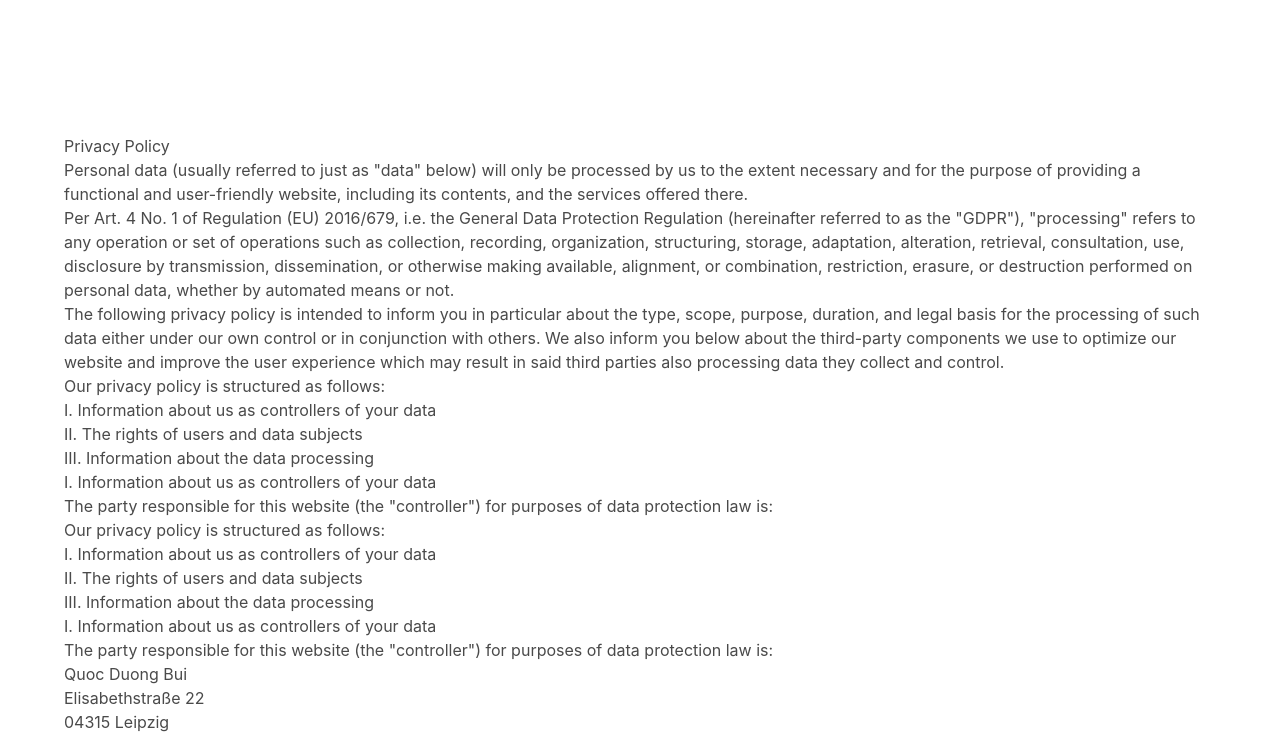
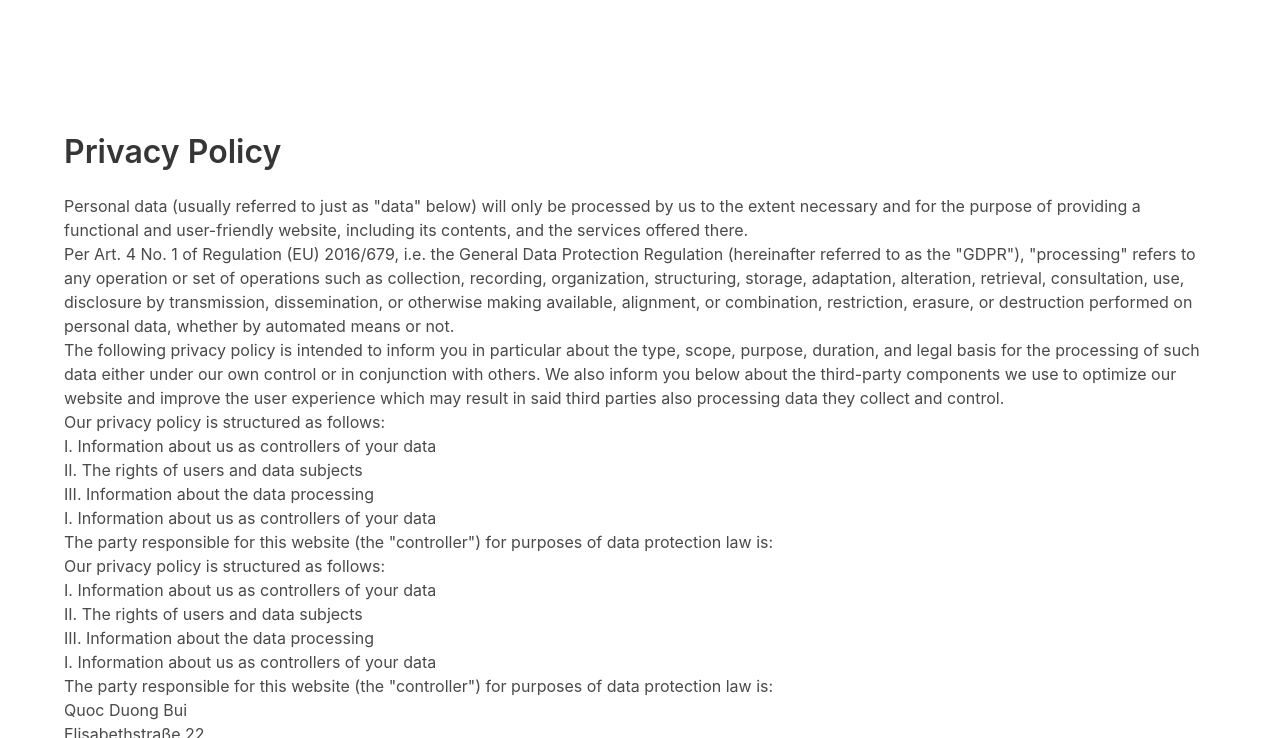
Before and after one commit to vanHekthor/scribre_website, a website: page privacypolicy.html in a window 1280 px wide. Shown: the part 62-800 px from the top of the page. Drawn offline with Linux system fonts and the light colour scheme.

Commit message:
Update privacypolicy.html

```diff
--- a/privacypolicy.html
+++ b/privacypolicy.html
@@ -61,7 +61,7 @@
     <section id="segmentation" class="section is-medium">
       <div class="container">
 
-<h2>Privacy Policy</h2>
+<h2 class="title is-3">Privacy Policy</h2>
 <p>Personal data (usually referred to just as "data" below) will only be processed by us to the extent necessary and for the purpose of providing a functional and user-friendly website, including its contents, and the services offered there.</p>
 <p>Per Art. 4 No. 1 of Regulation (EU) 2016/679, i.e. the General Data Protection Regulation (hereinafter referred to as the "GDPR"), "processing" refers to any operation or set of operations such as collection, recording, organization, structuring, storage, adaptation, alteration, retrieval, consultation, use, disclosure by transmission, dissemination, or otherwise making available, alignment, or combination, restriction, erasure, or destruction performed on personal data, whether by automated means or not.</p>
 <p>The following privacy policy is intended to inform you in particular about the type, scope, purpose, duration, and legal basis for the processing of such data either under our own control or in conjunction with others. We also inform you below about the third-party components we use to optimize our website and improve the user experience which may result in said third parties also processing data they collect and control.</p>
@@ -127,8 +127,8 @@
 <p><a href="https://tools.google.com/dlpage/gaoptout?hl=de" target="_blank" rel="noopener">https://tools.google.com/dlpage/gaoptout?hl=en</a></p>
 <p>in addition with further information. This add-on can be installed on the most popular browsers and offers you further control over the data that Google collects when you visit our website. The add-on informs Google Analytics' JavaScript (ga.js) that no information about the website visit should be transmitted to Google Analytics. However, this does not prevent information from being transmitted to us or to other web analytics services we may use as detailed herein.</p>
 
-<p><a href="https://www.ratgeberrecht.eu/leistungen/muster-datenschutzerklaerung.html" target="_blank" rel="noopener">Model Data Protection Statement</a> for <a href="https://www.ratgeberrecht.eu/" target="_blank">Anwaltskanzlei Weiß &amp; Partner</a></p>
-<h1>Cookie policy</h1>
+<p><a href="https://www.ratgeberrecht.eu/leistungen/muster-datenschutzerklaerung.html" target="_blank" rel="noopener">Model Data Protection Statement</a> for <a href="https://www.ratgeberrecht.eu/" target="_blank">Anwaltskanzlei Weiß &amp; Partner</a></p><br>
+<h2 class="title -is-3">Cookie policy</h2>
 <p>This cookie policy (&quot;Policy&quot;) describes what cookies are and how Website Operator (&quot;Website Operator&quot;, &quot;we&quot;, &quot;us&quot; or &quot;our&quot;) uses them on the <a target="_blank" rel="nofollow" href="https://scribre.com">scribre.com</a> website and any of its products or services (collectively, &quot;Website&quot; or &quot;Services&quot;).</p>
 <p>You should read this Policy so you can understand what type of cookies we use, the information we collect using cookies and how that information is used. It also describes the choices available to you regarding accepting or declining the use of cookies. For further information on how we use, store and keep your personal data secure, see our <a target="_blank" rel="nofollow" href="https://scribre.com/privacypolicy.html">Privacy Policy</a>.</p>
 <h2>What are cookies?</h2>
```
